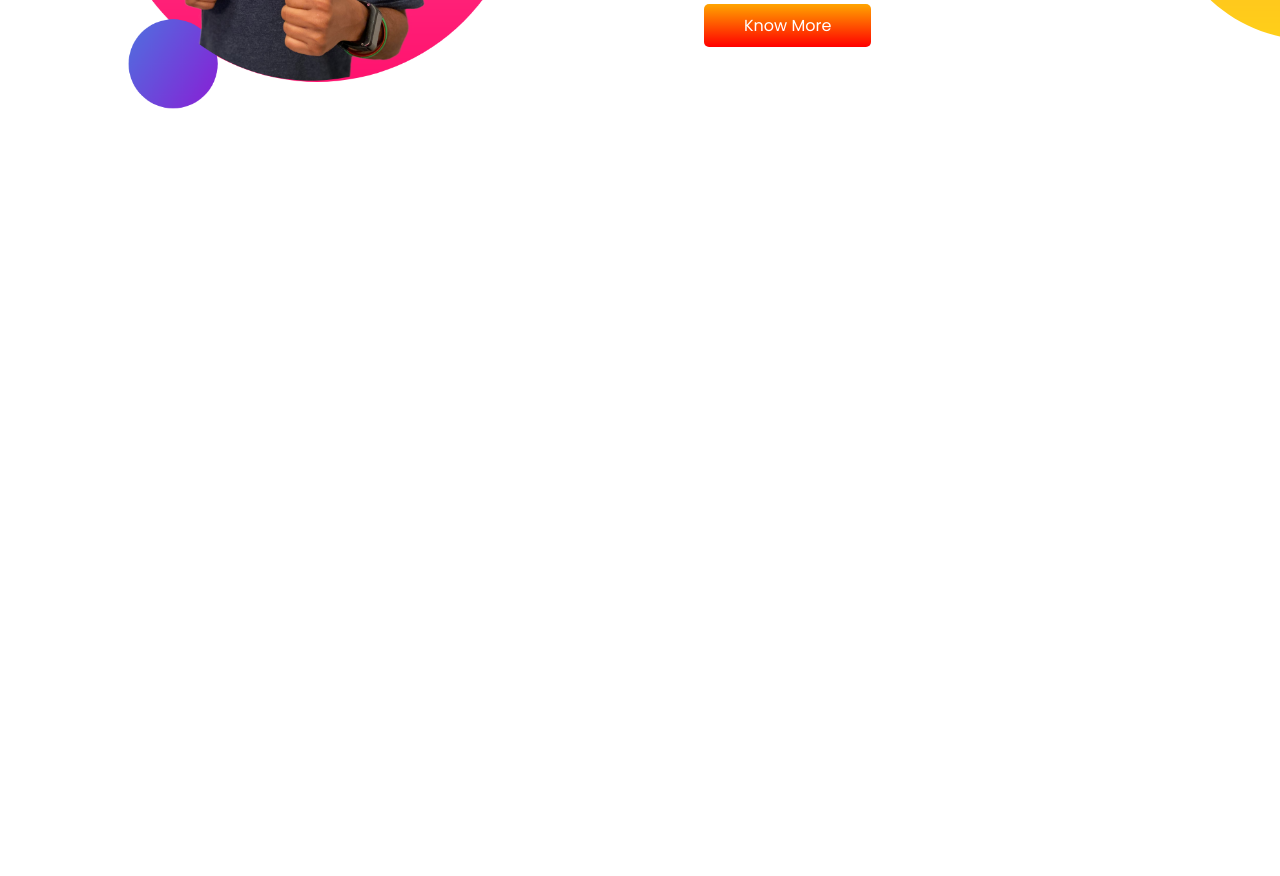
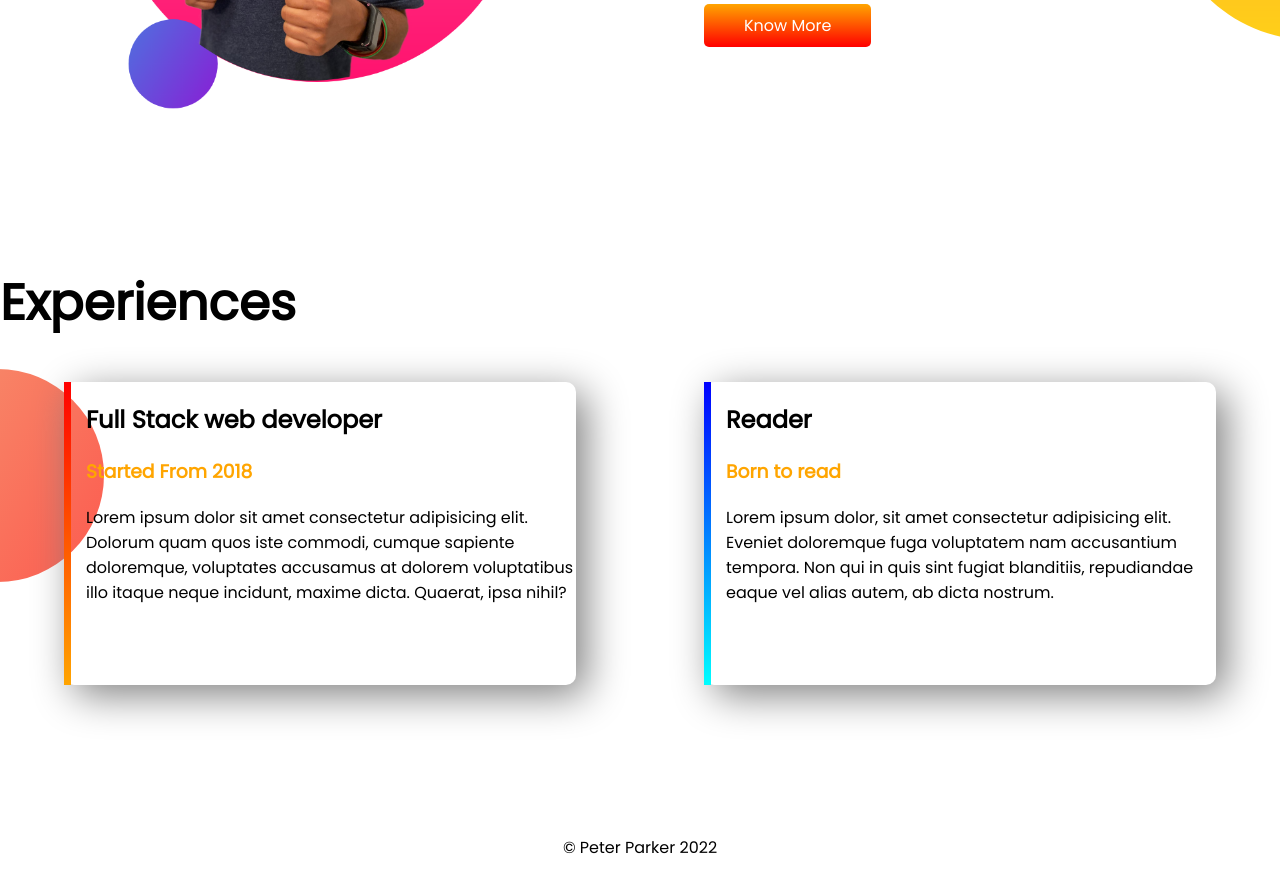
Before and after one commit to Abduj-Zawad/portfolio, a plain HTML site: page index.html in a window 1280 px wide. Shown: the part 972-1848 px from the top of the page. Before the commit the page ends 1238 px from the top, so only its background shows below. Drawn offline with Linux system fonts and the light colour scheme.

Commit message:
experience & footer part added

```diff
--- a/index.html
+++ b/index.html
@@ -13,7 +13,7 @@
 </head>
 
 <body>
-    <section class="top-banner">
+    <section class="top-banner flexible-container">
         <div class="half-width">
             <h1>Welcome To</h1>
             <h1><span class="half-header">Peter Perker</span> World</h1>
@@ -29,7 +29,7 @@
         </div>
     </section>
 
-    <section class="dream-big">
+    <section class="dream-big flexible-container">
         <div class="half-width">
             <img src="images/jhankar2.png" alt="">
         </div>
@@ -43,6 +43,31 @@
             <a class="link-opener" target="_blank" href="https://github.com/Abduj-Zawad/portfolio">Know More</a>
         </div>
     </section>
+
+    <section class="experience-part">
+        <h1>Experiences</h1>
+        <div class="flexible-container">
+            <div id="developer-part" class="experience-item">
+                <h2>Full Stack web developer</h2>
+                <h3 class="half-header">Started From 2018</h3>
+                <p>Lorem ipsum dolor sit amet consectetur adipisicing elit. Dolorum quam quos iste commodi, cumque
+                    sapiente
+                    doloremque, voluptates accusamus at dolorem voluptatibus illo itaque neque incidunt, maxime dicta.
+                    Quaerat, ipsa nihil?</p>
+            </div>
+            <div id="reader-part" class="experience-item">
+                <h2>Reader</h2>
+                <h3 class="half-header">Born to read</h3>
+                <p>Lorem ipsum dolor, sit amet consectetur adipisicing elit. Eveniet doloremque fuga voluptatem nam
+                    accusantium tempora. Non qui in quis sint fugiat blanditiis, repudiandae eaque vel alias autem, ab
+                    dicta
+                    nostrum.</p>
+            </div>
+        </div>
+    </section>
+    <footer>
+        <p>© Peter Parker 2022</p>
+    </footer>
 </body>
 
 </html>
--- a/style.css
+++ b/style.css
@@ -8,7 +8,7 @@ h1{
 .half-header{
     color: orange;
 }
-section{
+.flexible-container{
     display: flex;
     margin-bottom: 150px;
 }
@@ -36,3 +36,30 @@ section{
     background-position: right;
     background-repeat: no-repeat;
 }
+.experience-part{
+    background-image: url(images/exp-bg.png);
+    background-repeat: no-repeat;
+    background-position: left;
+}
+.experience-item{
+    width: 40%;
+    margin-left: 5%;
+    margin-right: 5%;
+    padding-left: 15px;
+    padding-bottom: 5%;
+    border-radius: 10px;
+    box-shadow: 10px 10px 40px gray;
+}
+#reader-part{
+    border-left: 7px solid;
+    border-image: linear-gradient(blue, cyan);
+    border-image-slice: 1;
+}
+#developer-part{
+    border-left: 7px solid;
+    border-image: linear-gradient(red, orange);
+    border-image-slice: 1;
+}
+footer p{
+    text-align: center;
+}
```
Also changed, not shown: 4 other files.
